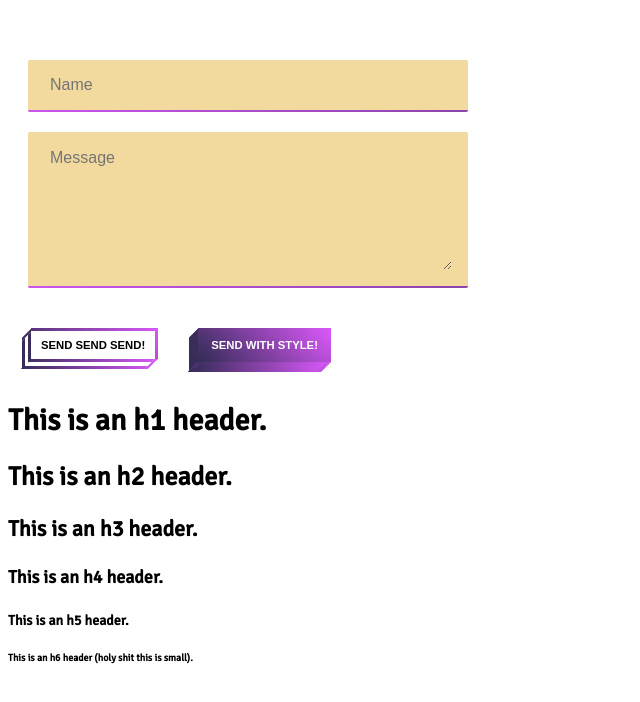
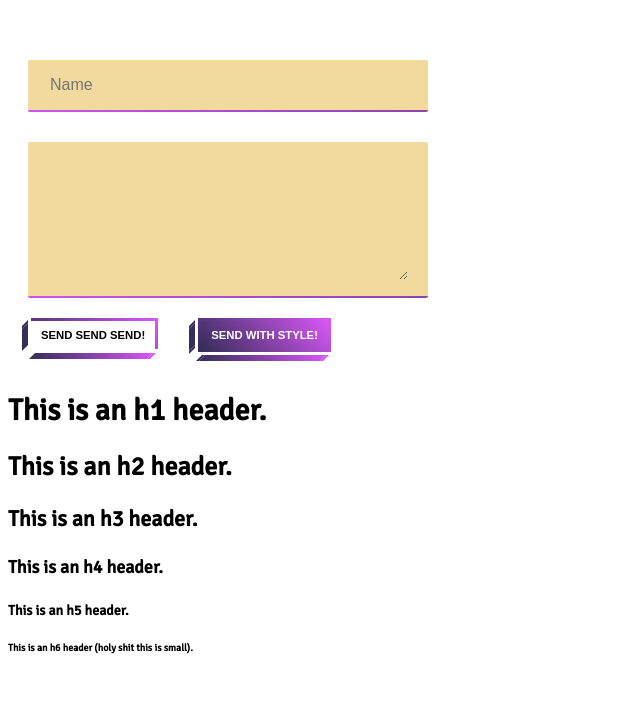
Before and after one commit to vermilion-tech/vt-rebuild-1, a Vue app: page / in a window 1280 px wide. Shown: the top 702 px of the page, without its empty margins (0-640 px from the left). Built offline with nearby package versions, Linux system fonts and the light colour scheme; a web font is replaced by a local one.

Commit message:
Modified formtextarea for using an optional floating label

```diff
--- a/src/components/atoms/FormTextArea.vue
+++ b/src/components/atoms/FormTextArea.vue
@@ -1,17 +1,57 @@
 <!-- a highly stylized textarea element -->
 <template>
 	<div class="vt-form-text">
+
 		<textarea
-			:placeholder="placeholder"
+			:class="{'has-content': value != ''}"
+			:placeholder="showPlaceholder ? placeholder: ''"
+			:required="required"
 			:rows="rows"
 			:value="value"
+			@focus="togglePlaceholder(true)"
+			@blur="togglePlaceholder(false)"
 			@input="$emit('input', $event.target.value)"/>
+
+		<slot></slot>
+
 	</div>
 </template>
 
 <script>
 export default {
 	name: "FormTextArea",
-	props: ['placeholder', 'rows', 'value']
+	props: ['placeholder', 'required', 'rows', 'value'],
+
+	data: function() {
+		return {
+			focused: false,
+			showPlaceholder: false,
+		}
+	},
+
+	methods: {
+
+		togglePlaceholder: function(isFocused) {
+
+			this.focused = isFocused;
+
+			if (isFocused && this.value == '') {
+				this.showPlaceholder = true;
+				return;
+			}
+
+			this.showPlaceholder = false;
+
+		}
+
+	},
+
+	watch: {
+
+		value: function() {
+			this.togglePlaceholder(this.focused);
+		}
+
+	}
 }
 </script>
--- a/src/styles/_forms.scss
+++ b/src/styles/_forms.scss
@@ -4,7 +4,7 @@
 	padding: 1.4rem 2rem 1.6rem;
 	width: 100%;
 	position: relative;
-	margin: 2rem;
+	margin: 3rem 2rem 0 2rem;
 
 	&:after {
 		box-sizing: inherit;
@@ -37,9 +37,35 @@
 		font-family: "Amiko", sans-serif;
 	}
 
+	input:focus ~ .vt-floating-label,
+	input.has-content ~ .vt-floating-label,
+	textarea:focus ~ .vt-floating-label,
+	textarea.has-content ~.vt-floating-label {
+
+		font-size: 1.4rem;
+		transform: translate3d(0, -175%, 0);
+		opacity: 1;
+		margin-left: 0;
+
+	}
+
 }
 
 @keyframes gradient {
 	0%{background-position:0 0}
 	100%{background-position:100% 0}
 }
+
+.vt-floating-label {
+	color: $maroon;
+	position: absolute;
+	top: 0;
+	left: 0;
+	margin-top: 1.4rem;
+	margin-left: 2rem;
+	padding: 0.2rem;
+	transition: all 0.2s ease;
+	opacity: 0.5;
+	font-size: 16px;
+	z-index: 1000;
+}
--- a/src/styles/style.scss
+++ b/src/styles/style.scss
@@ -5,6 +5,13 @@
 
 html {
 	box-sizing: border-box;
+}
+
+*, *:before, *:after {
+	box-sizing: inherit;
+}
+
+html {
 	font-size: 10px;
 }
 
```
